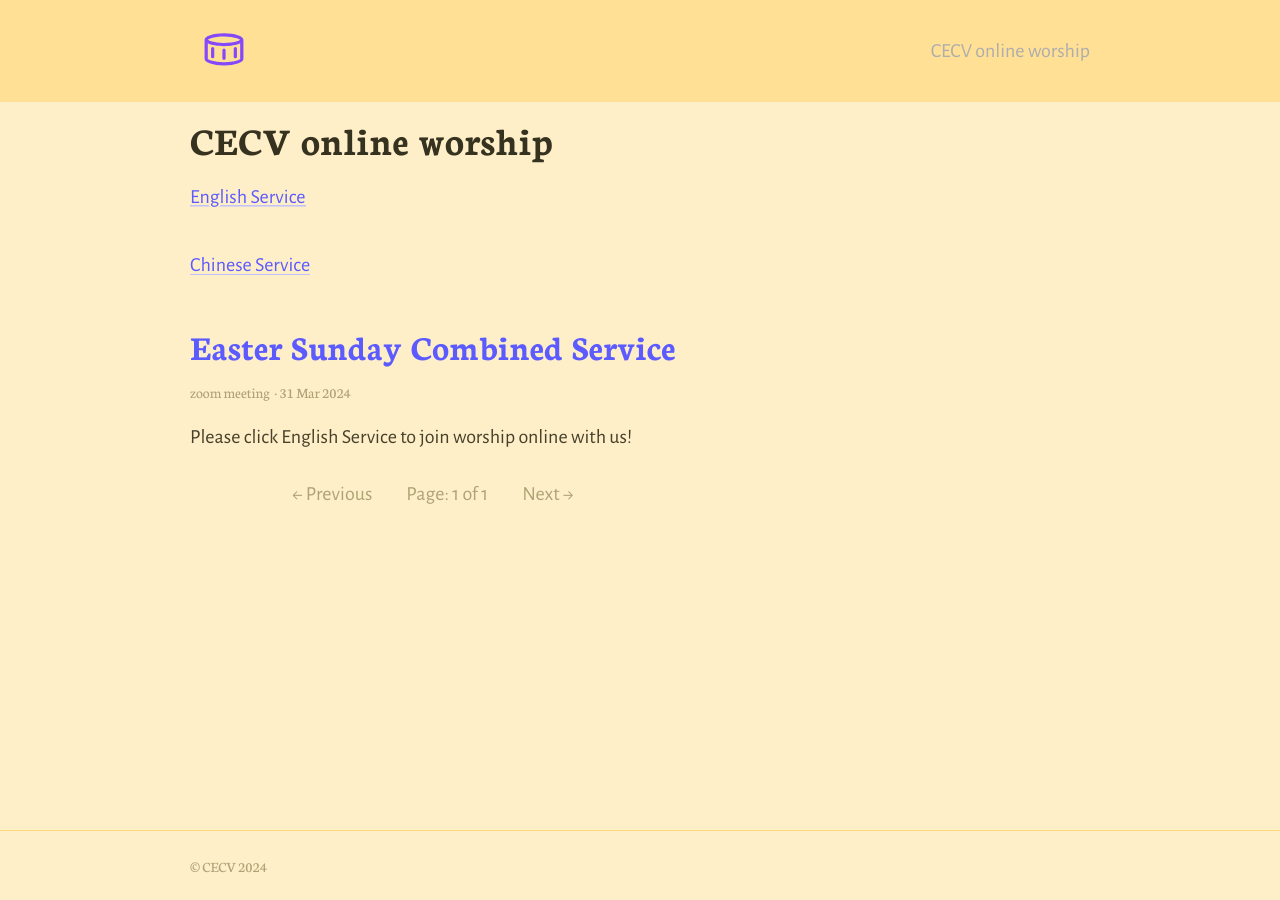
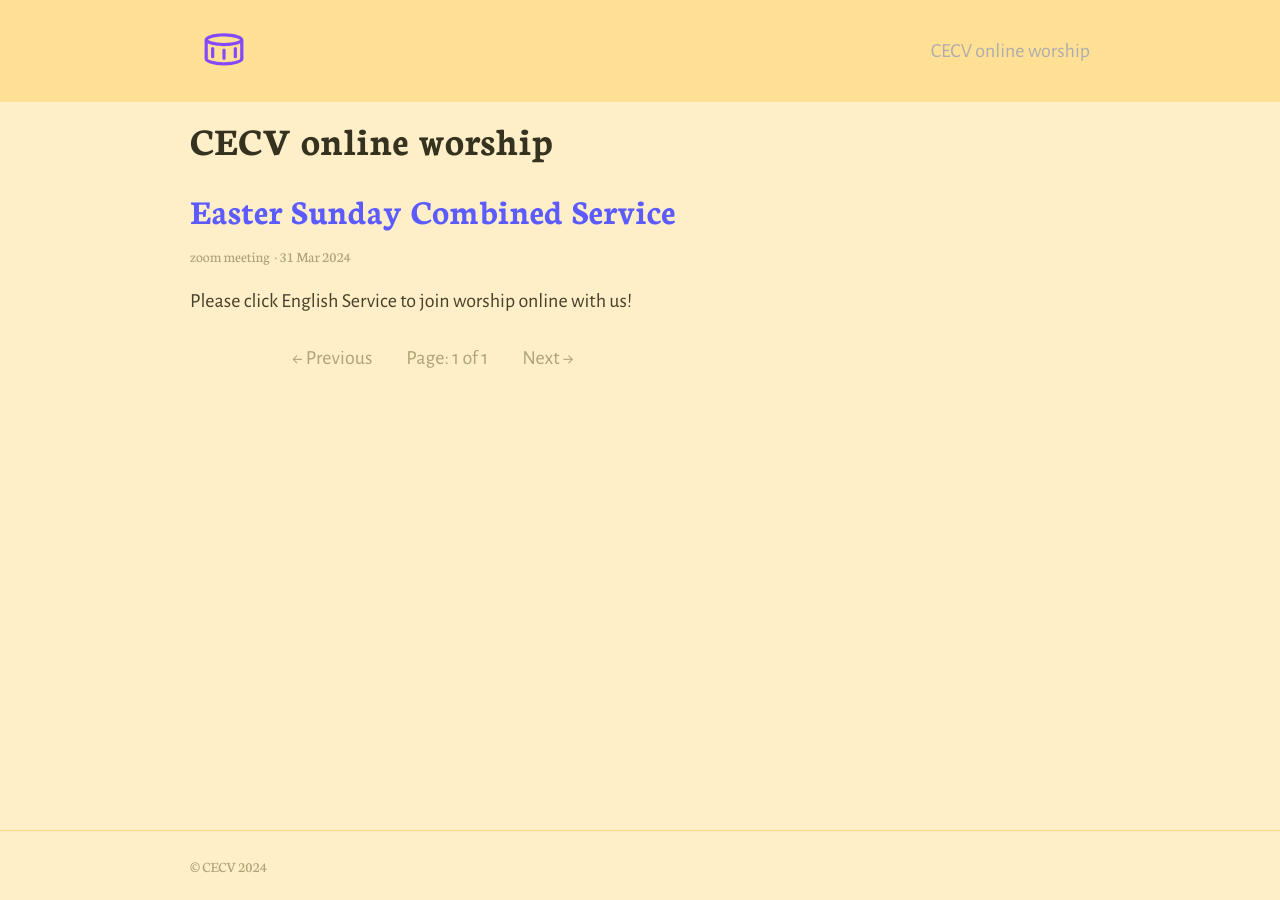
Before and after one commit to cecvgithub/zws, a Jekyll site: the page built from index.html, in a window 1280 px wide. Built offline with Jekyll 4.4.1, drawn with Linux system fonts in a browser that asks for light colours; the list of posts is cut into pages by our own code.

Commit message:
Update _config.yml

```diff
--- a/_config.yml
+++ b/_config.yml
@@ -40,10 +40,7 @@ collections:
   posts:
     title: CECV online worship # Needed for Siteleaf
     output: true
-    description: |-
-      [English Service](https://us02web.zoom.us/j/81876410063?pwd=MFQwcmVjeldzNDZEZjk4K1BRbGQ1Zz09)
-
-      [Chinese Service](http://cecv.org)
+    description:
 
 # 6. Jekyll collections settings
 defaults:
```
